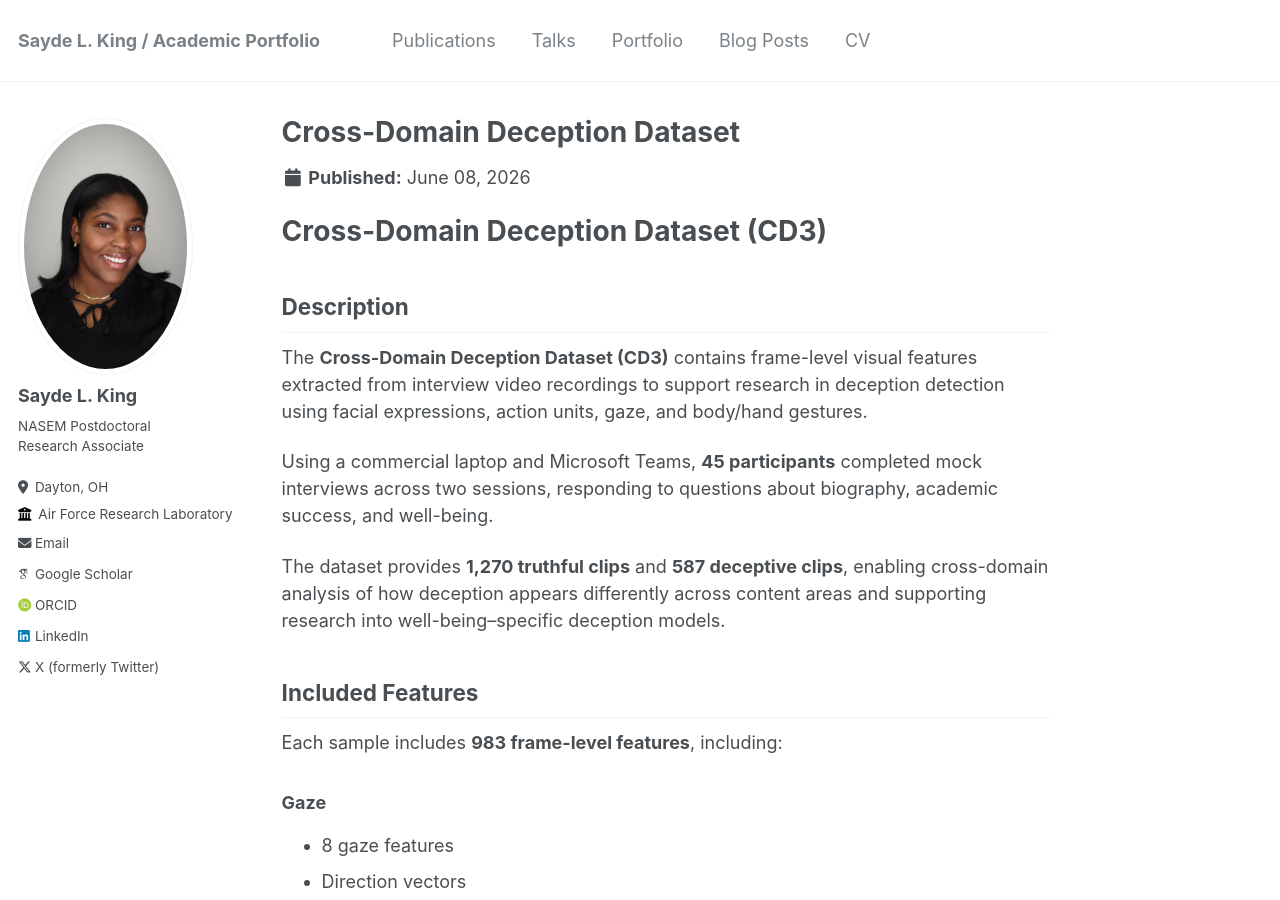
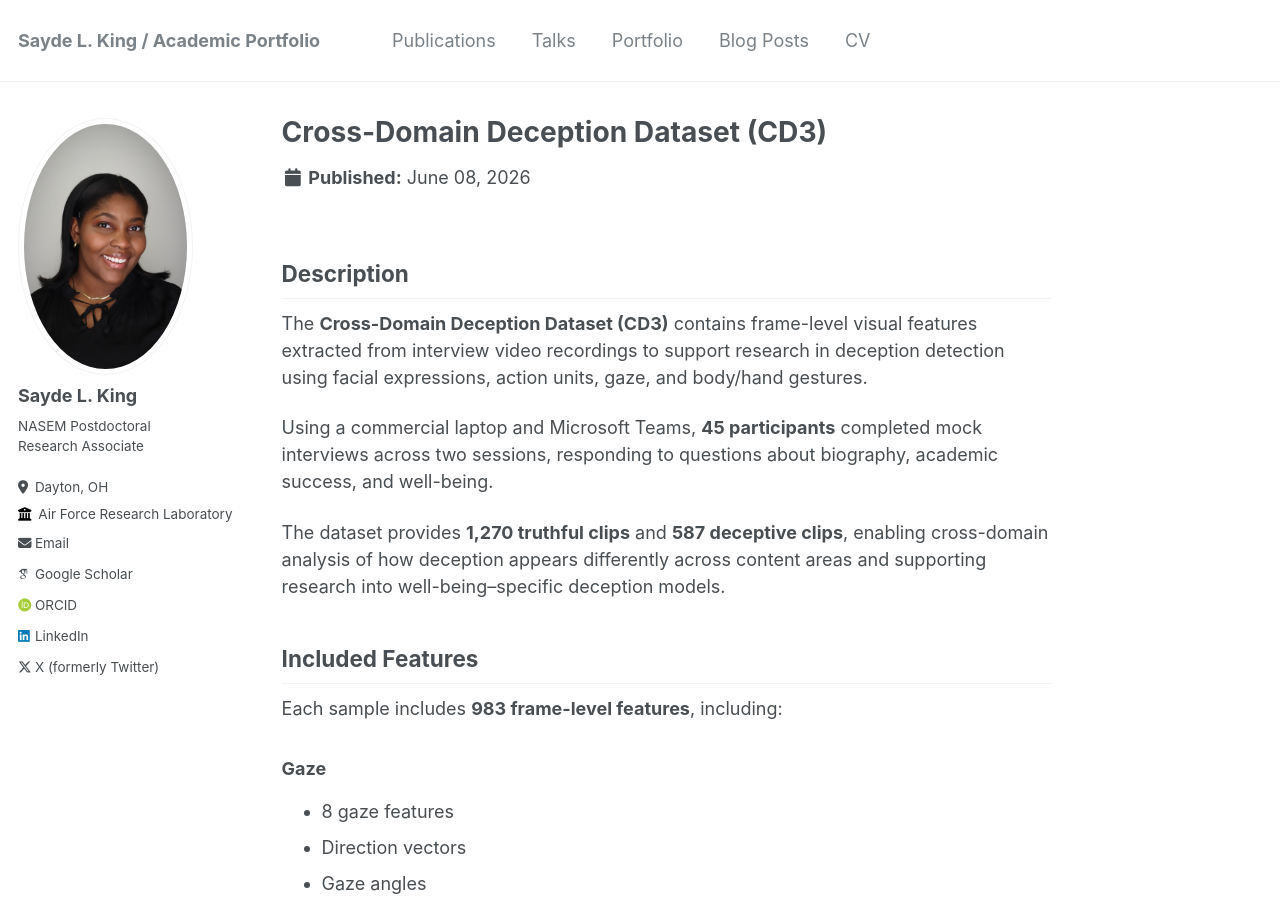
Before and after one commit to saydeking/saydeking.github.io, a Jekyll site: the page built from _portfolio/portfolio-3.md, in a window 1280 px wide and 900 px high. Built offline with Jekyll 4.4.1, drawn with Linux system fonts in a browser that asks for light colours; some web fonts are replaced.

```diff
--- a/_portfolio/portfolio-3.md
+++ b/_portfolio/portfolio-3.md
@@ -1,10 +1,8 @@
 ---
-title: "Cross-Domain Deception Dataset"
+title: "Cross-Domain Deception Dataset (CD3)"
 excerpt: "Dissertation Research<br/><img src='/images/featured.jpg'>"
 collection: portfolio
 ---
-
-# Cross-Domain Deception Dataset (CD3)
 
 ## Description
 
--- a/markdown_generator/proceedings.bib
+++ b/markdown_generator/proceedings.bib
@@ -18,7 +18,7 @@
 
 @inproceedings{king_evaluating_2026,
 	address = {Cham},
-	title = {Evaluating {Visual} and {Behavioral} {Signals} of {Deception} in {Real}-{World} {Contexts}},
+	title = {Evaluating {Visual} and {Behavioral} {Signals} of {Deception} in {Real}-{World} {Contexts} {Best} {Paper} {Award}},
 	copyright = {All rights reserved},
 	isbn = {978-3-032-07715-8},
 	doi = {10.1007/978-3-032-07715-8_13},
```
Also changed, not shown: _talks/2013-03-01-talk-2.md (added, +11 -0 lines), 1 other file.
